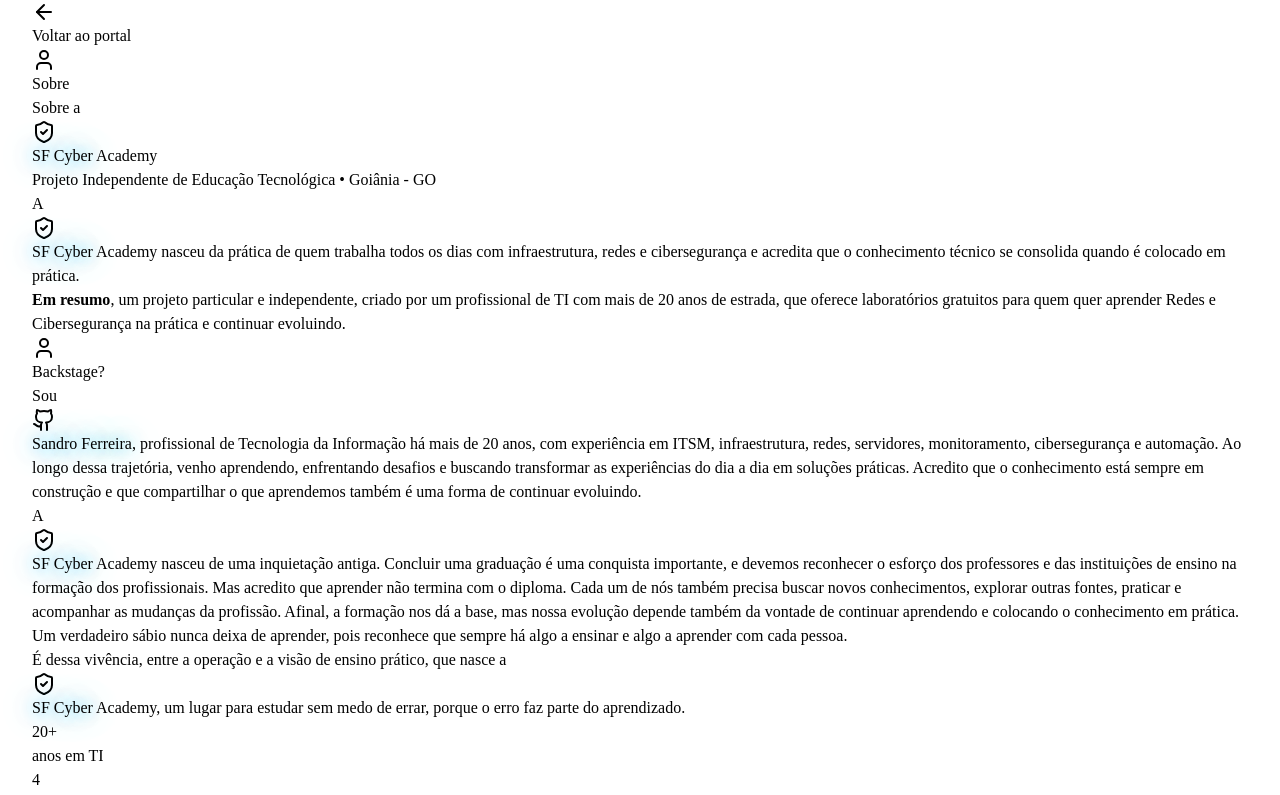
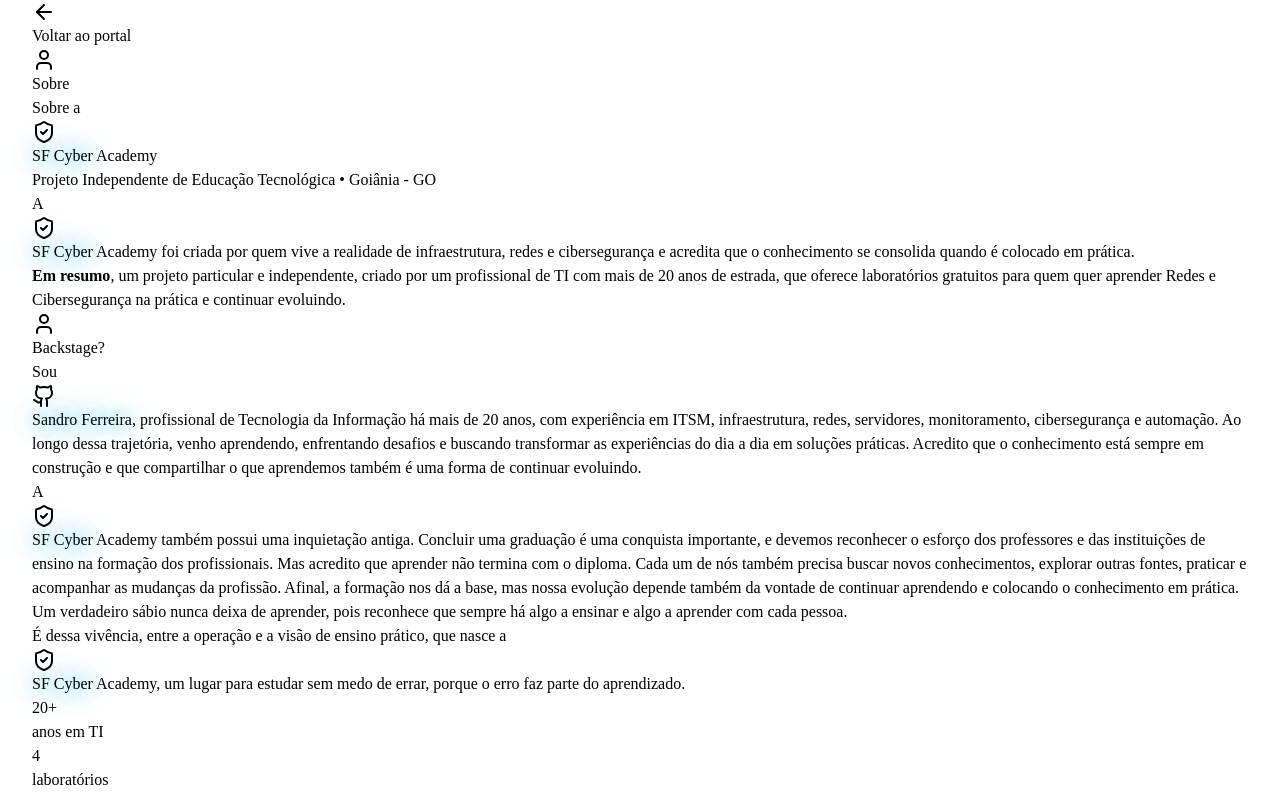
Before and after one commit to sandronsk1977-creator/sf-cyber, a React (Vite) app in the folder client/: page /sobre in a window 1280 px wide. Shown: the top 795 px of the page. Built offline with nearby package versions, Linux system fonts and the light colour scheme.

Commit message:
Update Sobre.tsx

```diff
--- a/client/src/pages/Sobre.tsx
+++ b/client/src/pages/Sobre.tsx
@@ -89,8 +89,8 @@ export default function Sobre() {
             Projeto Independente de Educação Tecnológica • Goiânia - GO
           </p>
           <p className="text-slate-400 text-base mb-10 leading-relaxed">
-            A <SFCyber /> Academy nasceu da prática de quem trabalha todos os dias com
-            infraestrutura, redes e cibersegurança e acredita que o conhecimento técnico se
+            A <SFCyber /> Academy foi criada por quem vive a realidade de infraestrutura,
+            redes e cibersegurança e acredita que o conhecimento se
             consolida quando é colocado em prática.
           </p>
 
@@ -129,7 +129,7 @@ export default function Sobre() {
                 continuar evoluindo.
               </p>
               <p className="mt-3 text-slate-400 text-sm leading-relaxed">
-                A <SFCyber /> Academy nasceu de uma inquietação antiga. Concluir uma graduação é uma
+                A <SFCyber /> Academy também possui uma inquietação antiga. Concluir uma graduação é uma
                 conquista importante, e devemos reconhecer o esforço dos professores e das instituições
                 de ensino na formação dos profissionais. Mas acredito que aprender não termina com o
                 diploma. Cada um de nós também precisa buscar novos conhecimentos, explorar outras
```
